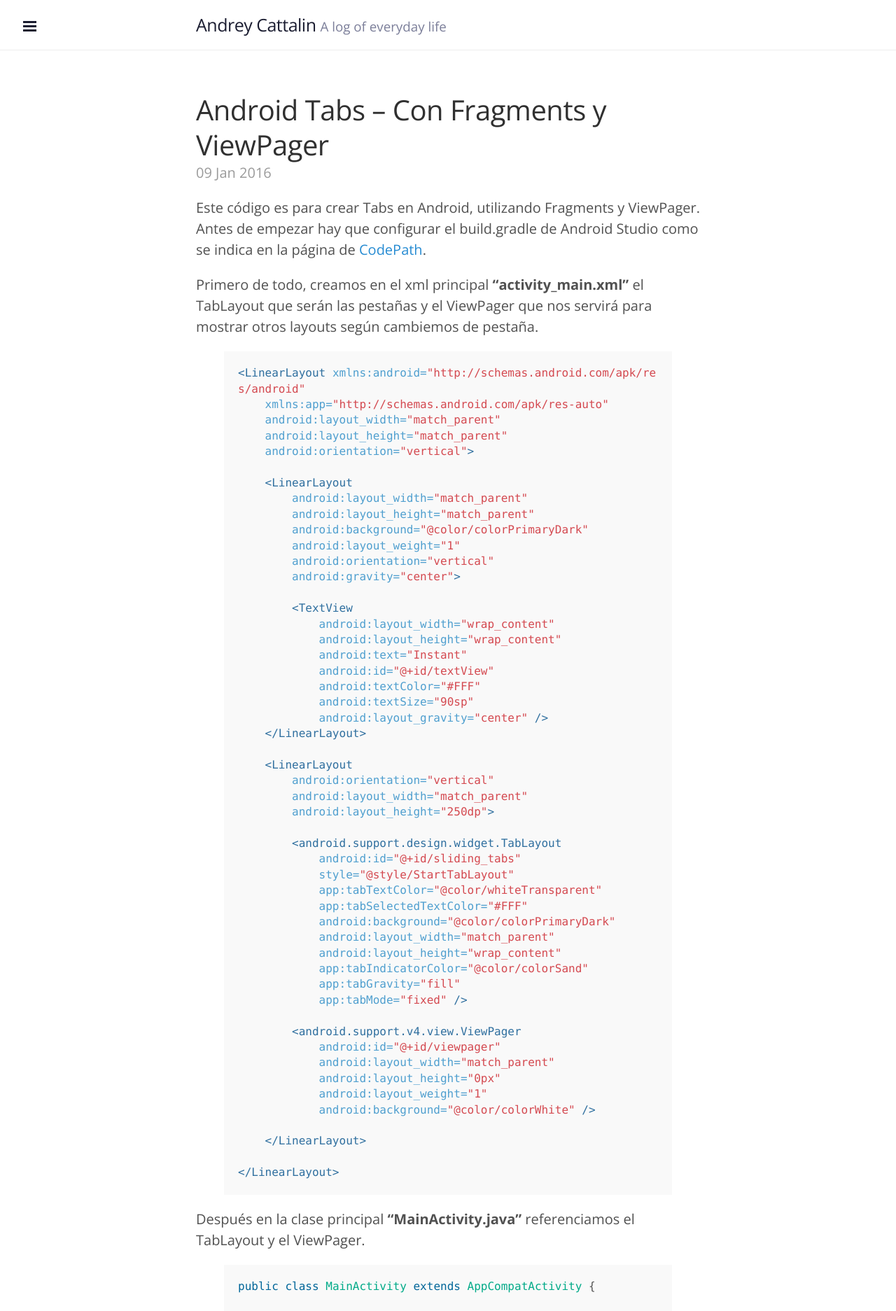
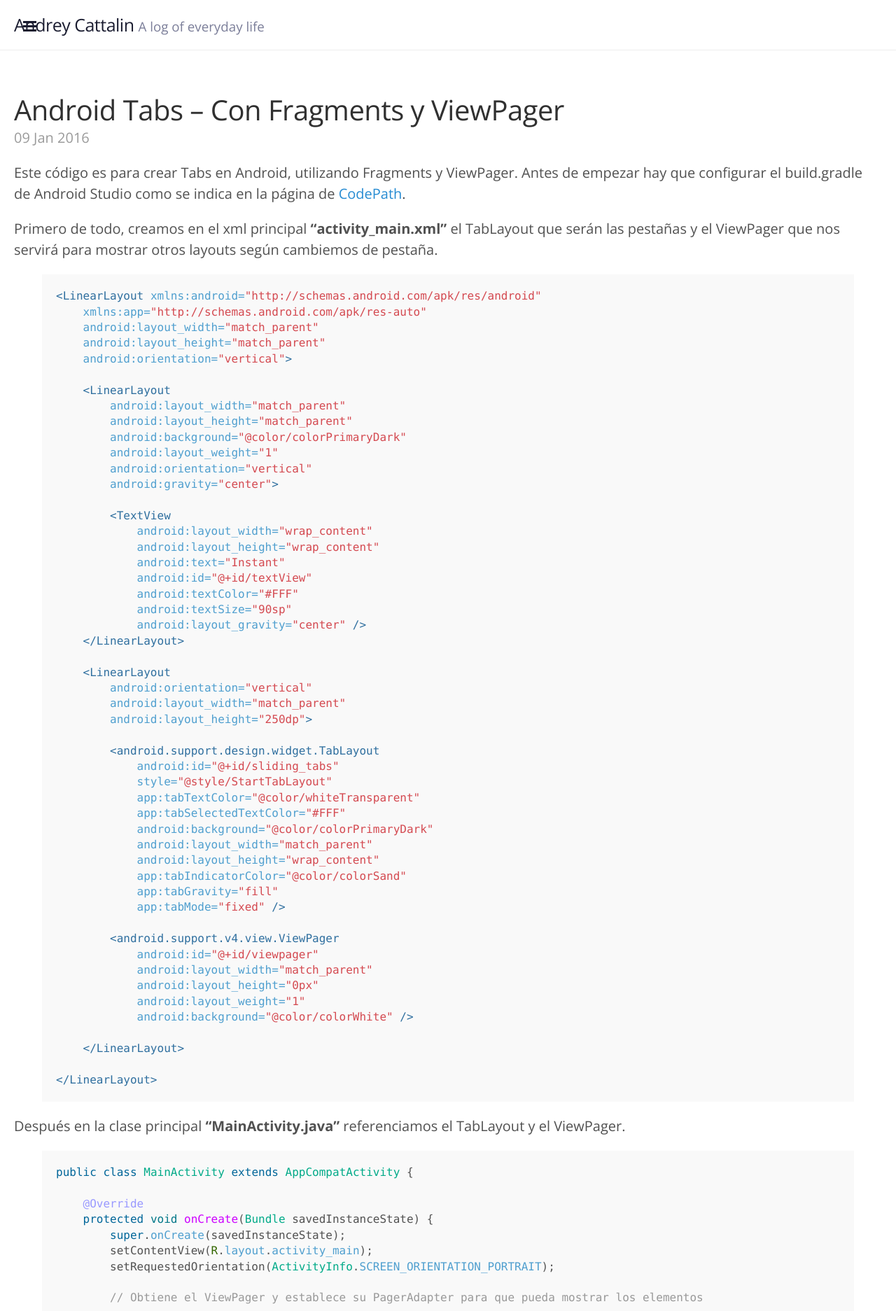
Before and after one commit to andreycattalin/andreycattalin.github.io, a Jekyll site: the page built from index.html, in a window 1280 px wide. Shown: the top 1873 px of the page at 70% size. Built offline with Jekyll 4.4.1, drawn with Linux system fonts in a browser that asks for light colours; the list of posts is cut into pages by our own code.

Commit message:
Update lanyon.css

```diff
--- a/public/css/lanyon.css
+++ b/public/css/lanyon.css
@@ -88,7 +88,7 @@ h1, h2, h3, h4, h5, h6 {
 }
 @media (min-width: 56rem) {
   .container {
-    max-width: 38rem;
+    max-width: 64rem;
   }
 }
 
```
